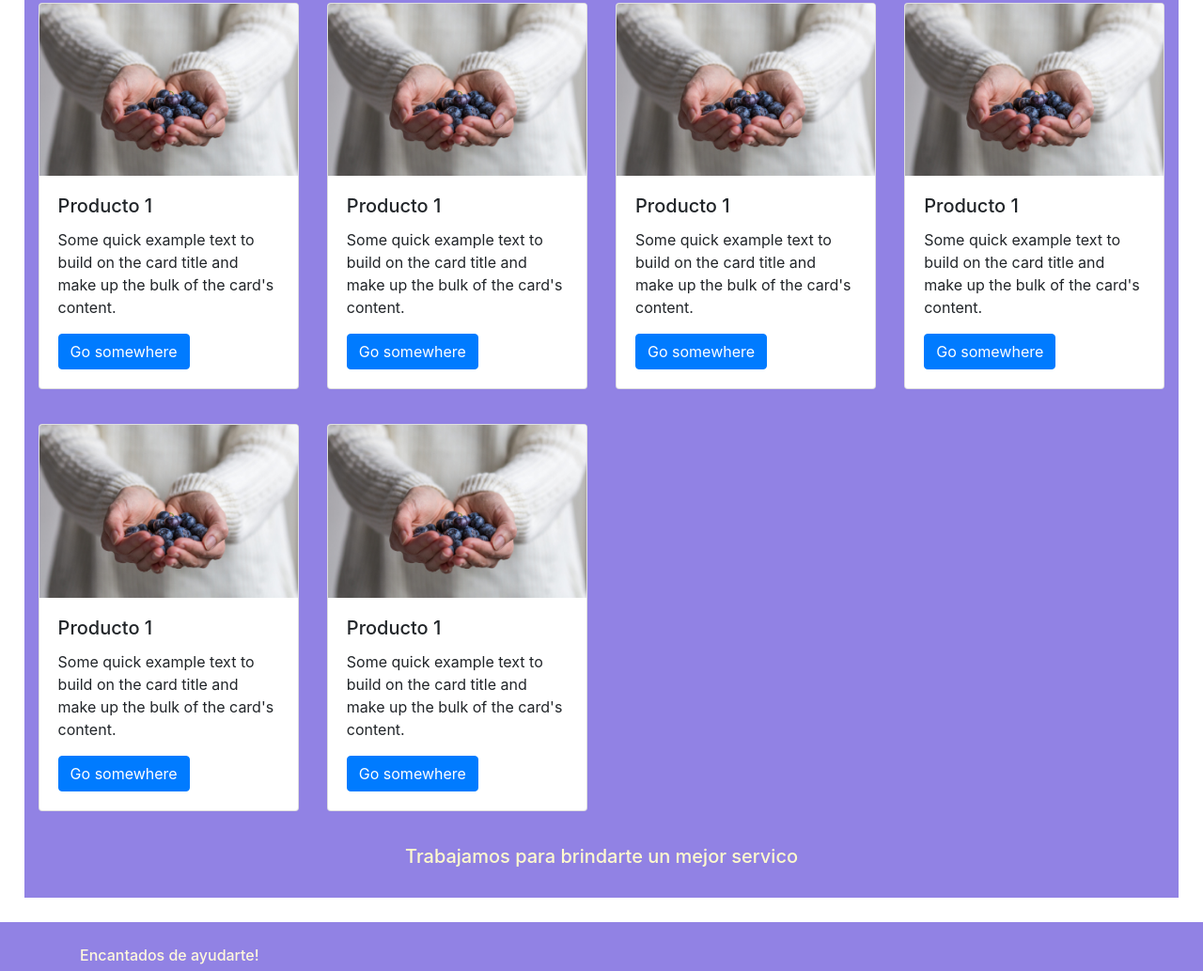
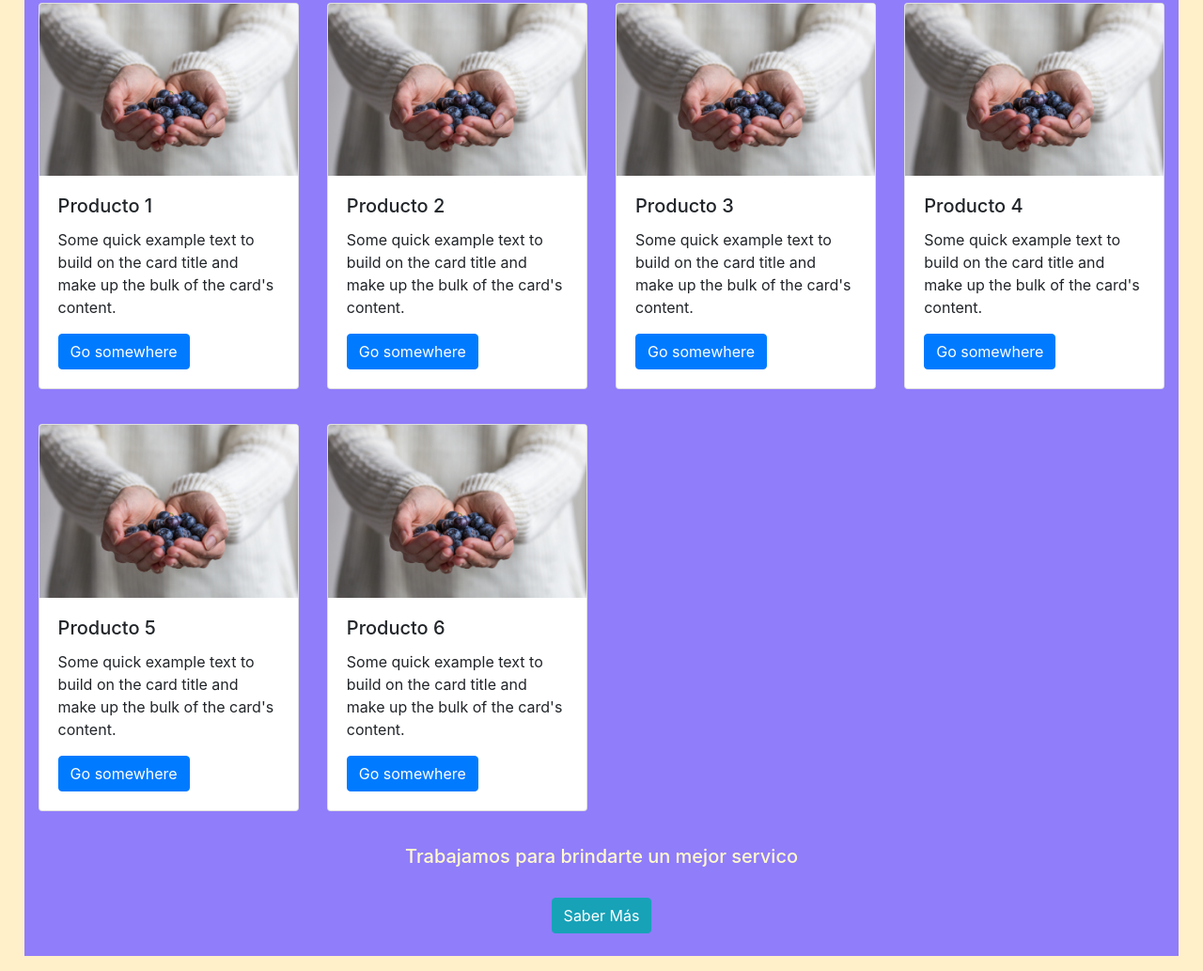
Before and after one commit to Luis-Salinas-SD/Hugo-s, a plain HTML site: page index.html in a window 1280 px wide. Shown: the part 419-1452 px from the top of the page at 94% size. Drawn offline with nearby package versions, Linux system fonts and the light colour scheme.

Commit message:
Actualización-Final (momentaria)

```diff
--- a/css/style.css
+++ b/css/style.css
@@ -6,7 +6,9 @@
 }
 .banner{
     background-image: url(../img/main-banner3.png);
-    width: auto;
+    background-repeat: no-repeat;
+    background-size: cover;
+
 }
 .banner > img{
     position: relative;
@@ -21,7 +23,7 @@
 }
 /*# shop */
 .shop{
-    background-color: #9182e4;
+    background-color:  #907dfa ;
     width: auto;
     height: auto;
     margin: 2%;
@@ -36,6 +38,7 @@
     margin-bottom: 3%;
 }
 
+
 /*# Footer */
 .text-foot{
     color: cornsilk;
--- a/index.html
+++ b/index.html
@@ -10,7 +10,7 @@
   <link rel="stylesheet" href="css/style.css">
 </head>
 
-<body>
+<body style="background-color: #fff0c9;">
   <!--* Manú principal  -->
   <header>
     <nav class="navbar navbar-expand-lg navbar-dark bg-dark text-head">
@@ -74,7 +74,7 @@
           <div class="card" style="width: 18rem;">
             <img class="card-img-top" src="img/img-1.jpg" alt="Card image cap">
             <div class="card-body">
-              <h5 class="card-title">Producto 1</h5>
+              <h5 class="card-title">Producto 2</h5>
               <p class="card-text">Some quick example text to build on the card title and make up the bulk of the card's
                 content.</p>
               <a href="#" class="btn btn-primary">Go somewhere</a>
@@ -85,7 +85,7 @@
           <div class="card" style="width: 18rem;">
             <img class="card-img-top" src="img/img-1.jpg" alt="Card image cap">
             <div class="card-body">
-              <h5 class="card-title">Producto 1</h5>
+              <h5 class="card-title">Producto 3</h5>
               <p class="card-text">Some quick example text to build on the card title and make up the bulk of the card's
                 content.</p>
               <a href="#" class="btn btn-primary">Go somewhere</a>
@@ -96,7 +96,7 @@
           <div class="card" style="width: 18rem;">
             <img class="card-img-top" src="img/img-1.jpg" alt="Card image cap">
             <div class="card-body">
-              <h5 class="card-title">Producto 1</h5>
+              <h5 class="card-title">Producto 4</h5>
               <p class="card-text">Some quick example text to build on the card title and make up the bulk of the card's
                 content.</p>
               <a href="#" class="btn btn-primary">Go somewhere</a>
@@ -107,7 +107,7 @@
           <div class="card" style="width: 18rem;">
             <img class="card-img-top" src="img/img-1.jpg" alt="Card image cap">
             <div class="card-body">
-              <h5 class="card-title">Producto 1</h5>
+              <h5 class="card-title">Producto 5</h5>
               <p class="card-text">Some quick example text to build on the card title and make up the bulk of the card's
                 content.</p>
               <a href="#" class="btn btn-primary">Go somewhere</a>
@@ -118,7 +118,7 @@
           <div class="card" style="width: 18rem;">
             <img class="card-img-top" src="img/img-1.jpg" alt="Card image cap">
             <div class="card-body">
-              <h5 class="card-title">Producto 1</h5>
+              <h5 class="card-title">Producto 6</h5>
               <p class="card-text">Some quick example text to build on the card title and make up the bulk of the card's
                 content.</p>
               <a href="#" class="btn btn-primary">Go somewhere</a>
@@ -129,8 +129,11 @@
       </div>
 
     </div>
-
     <h5 class="txt">Trabajamos para brindarte un mejor servico</h5>
+    <br>
+    <div class="col text-center mas">
+      <button type="button" class="btn btn-info">Saber Más</button>
+    </div>
     <br>
   </section>
   <!--# Section  -->
```
